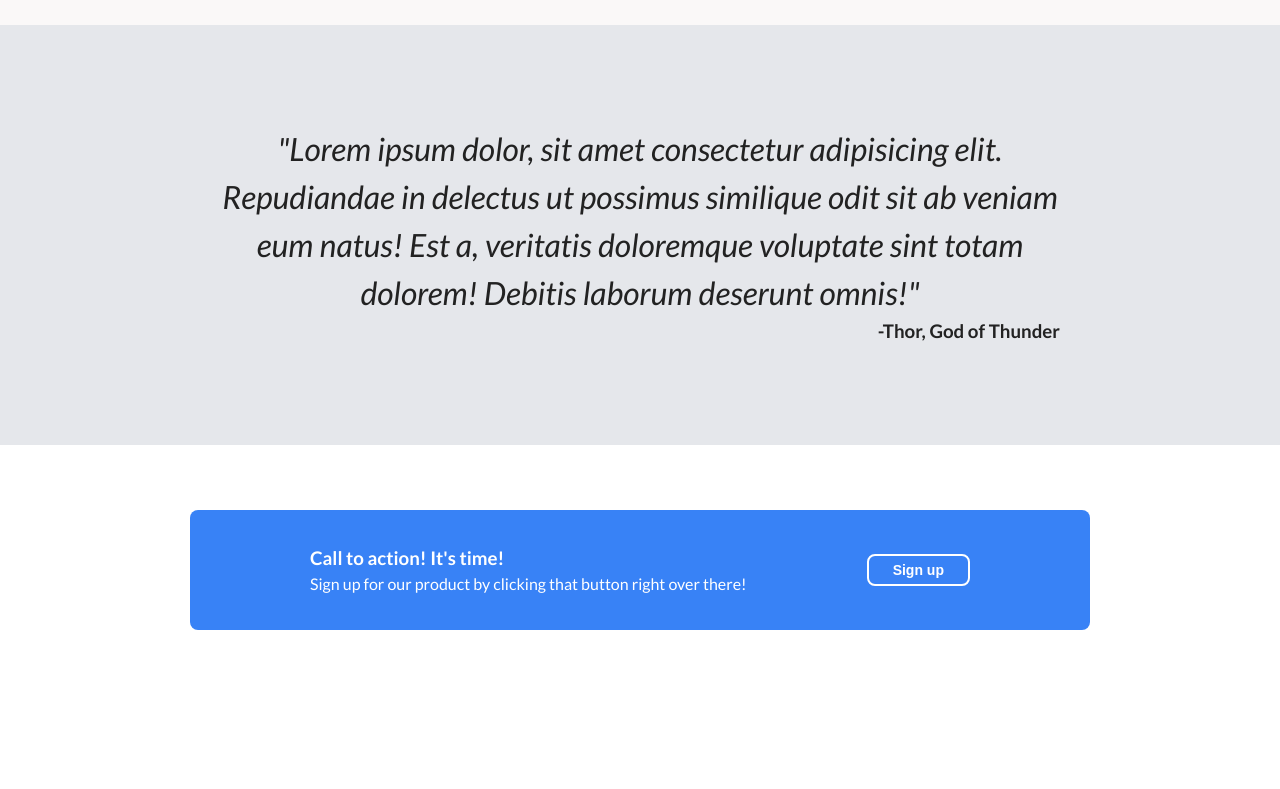
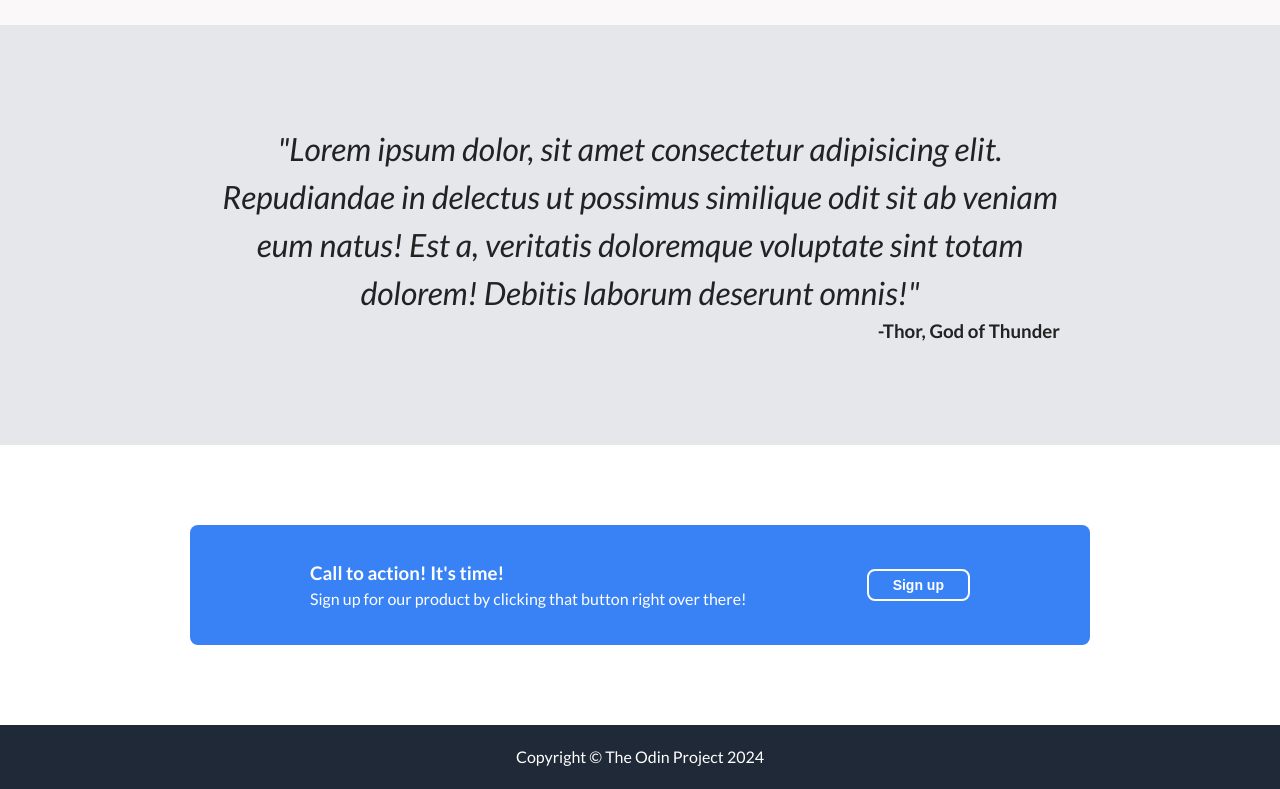
Before and after one commit to catadarius/Landing-Page, a plain HTML site: page index.html in a window 1280 px wide. Shown: the part 849-1638 px from the top of the page. Before the commit the page ends 1544 px from the top, so only its background shows below. Drawn offline with Linux system fonts and the light colour scheme.

Commit message:
create footer

```diff
--- a/index.html
+++ b/index.html
@@ -75,5 +75,8 @@
       </div>
     </div>
   </section>
+  <footer>
+    <p>Copyright &copy The Odin Project 2024</p>
+  </footer>
 </body>
 </html>
--- a/style.css
+++ b/style.css
@@ -10,7 +10,9 @@ body {
   font-family: "Lato", sans-serif;
   line-height: 1.5;
   color: #222;
-
+  display: flex;
+  flex-direction: column;
+  flex: 1;
 }
 
 .navbar a {
@@ -103,6 +105,8 @@ border-radius: 8px;
   background-color: rgb(250, 248, 248);
   min-height: 300px;
  padding: 20px 40px;
+ display: flex;
+ flex: 1 0 auto;
 }
 
 .cards {
@@ -157,7 +161,7 @@ text-align: center;
 }
 
 .action {
-  min-height: 250px;
+  min-height: 280px;
   display: flex;
   justify-content: center;
   align-items: center;
@@ -184,3 +188,14 @@ text-align: center;
   font-weight: 600;
   border: 2px solid white;
 }
+
+footer {
+  display: flex;
+  justify-content: center;
+  align-items: center;
+  color: white;
+  height: 60x;
+  padding: 20px 0;
+  background-color: #1F2937
+
+}
```
